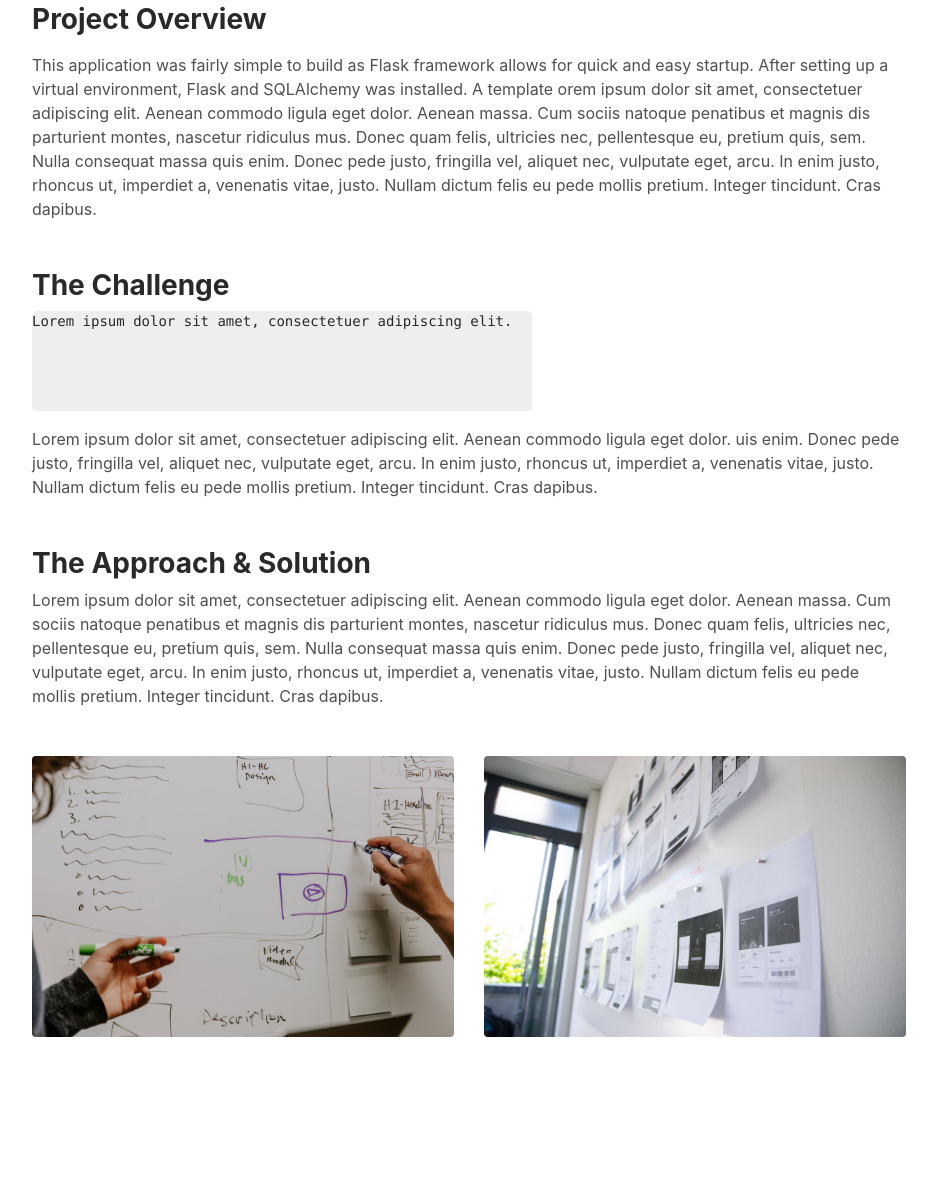
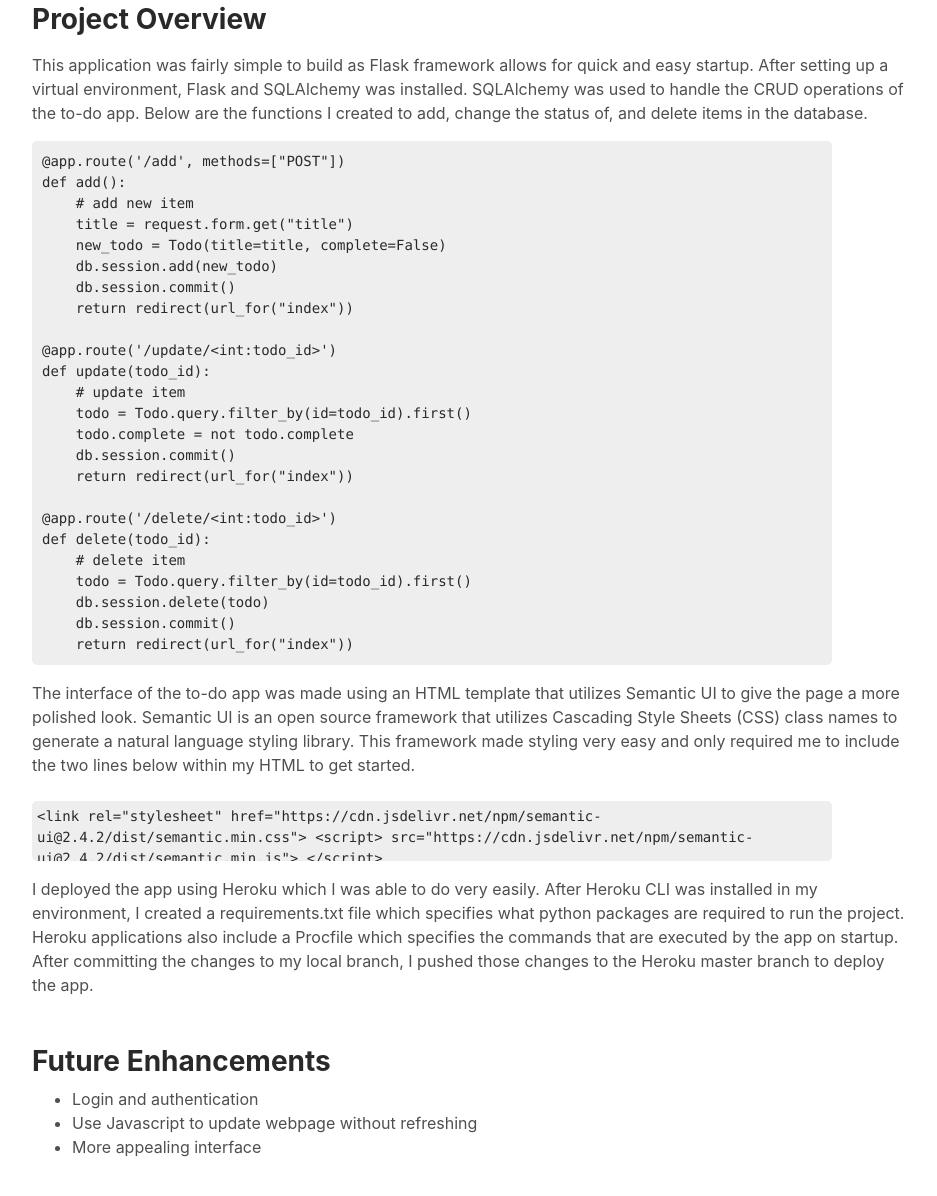
Before and after one commit to BriaWilliams/newPortfolio, a plain HTML site: page todo.html in a window 1280 px wide. Shown: the part 754-1950 px from the top of the page, without its empty margins (311-1248 px from the left). Drawn offline with Linux system fonts and the light colour scheme.

Commit message:
updating todo.html

```diff
--- a/todo.html
+++ b/todo.html
@@ -102,7 +102,7 @@
 						    <h3 class="client-name font-weight-bold mb-4">Simple To-Do App</h3>
 						    <ul class="client-meta list-unstyled">
 <!--							    <li class="mb-2"><i class="fas fa-industry fa-fw mr-2"></i><strong>Industry:</strong> Tech</li>-->
-<!--							    <li class="mb-2"><i class="fas fa-users fa-fw mr-2"></i><strong>Size:</strong> 100+</li>-->
+							    <li class="mb-2"><i class="fas fa-github fa-fw mr-2"></i><strong>Repository:</strong><a class="theme-link" href="https://github.com/BriaWilliams/todoApp">Github</a></li>
 							    <li class="mb-2"><strong><i class="fas fa-link fa-fw mr-2"></i>Website:</strong> <a class="theme-link" href="https://hello-flaskr.herokuapp.com/">hello-flaskr.herokuapp.com/</a></li>
 
 						    </ul>
@@ -120,32 +120,54 @@
 				<div class="project-sections py-5">
 					<div class="project-section mb-5">
 					    <h3 class="project-section-title mb-3">Project Overview</h3>
-					    <p> This application was fairly simple to build as Flask framework allows for quick and easy startup. After setting up a virtual environment, Flask and SQLAlchemy was installed. A template  orem ipsum dolor sit amet, consectetuer adipiscing elit. Aenean commodo ligula eget dolor. Aenean massa. Cum sociis natoque penatibus et magnis dis parturient montes, nascetur ridiculus mus. Donec quam felis, ultricies nec, pellentesque eu, pretium quis, sem. Nulla consequat massa quis enim. Donec pede justo, fringilla vel, aliquet nec, vulputate eget, arcu. In enim justo, rhoncus ut, imperdiet a, venenatis vitae, justo. Nullam dictum felis eu pede mollis pretium. Integer tincidunt. Cras dapibus. </p>
+					    <p> This application was fairly simple to build as Flask framework allows for quick and easy startup.
+							After setting up a virtual environment, Flask and SQLAlchemy was installed. SQLAlchemy was used to handle the CRUD operations of the to-do app.&#13;&#10; Below are the functions I created to add, change the status of, and delete items in the database.
+							<pre style="background-color: #eee; width: 800px; border-radius:5px; padding:10px; white-space: normal; word-break: break-word;">
+							<code>@app.route('/add', methods=["POST"])<br>def add():<br>
+							&nbsp;&nbsp;&nbsp;&nbsp;# add new item<br>&nbsp;&nbsp;&nbsp;&nbsp;title = request.form.get("title")<br>&nbsp;&nbsp;&nbsp;&nbsp;new_todo = Todo(title=title, complete=False)<br>&nbsp;&nbsp;&nbsp;&nbsp;db.session.add(new_todo)<br>&nbsp;&nbsp;&nbsp;&nbsp;db.session.commit()<br>&nbsp;&nbsp;&nbsp;&nbsp;return redirect(url_for("index"))<br>
+							<br>
+							@app.route('/update/&lt;int:todo_id&gt;')<br>def update(todo_id):<br>&nbsp;&nbsp;&nbsp;&nbsp;# update item<br>&nbsp;&nbsp;&nbsp;&nbsp;todo = Todo.query.filter_by(id=todo_id).first()<br>&nbsp;&nbsp;&nbsp;&nbsp;todo.complete = not todo.complete<br>&nbsp;&nbsp;&nbsp;&nbsp;db.session.commit()<br>&nbsp;&nbsp;&nbsp;&nbsp;return redirect(url_for("index"))
+								<br><br>@app.route('/delete/&lt;int:todo_id&gt;')<br>def delete(todo_id):<br>&nbsp;&nbsp;&nbsp;&nbsp;# delete item<br>&nbsp;&nbsp;&nbsp;&nbsp;todo = Todo.query.filter_by(id=todo_id).first()<br>&nbsp;&nbsp;&nbsp;&nbsp;db.session.delete(todo)<br>&nbsp;&nbsp;&nbsp;&nbsp;db.session.commit()<br>&nbsp;&nbsp;&nbsp;&nbsp;return redirect(url_for("index"))</code>
+							</pre>
+							The interface of the to-do app was made using an HTML template that utilizes Semantic UI to give the page a more polished look.
+							Semantic UI is an open source framework that utilizes Cascading Style Sheets (CSS) class names to generate a natural language styling library.
+							This framework made styling very easy and only required me to include the two lines below within my HTML to get started. <br><br>
+							<pre style="background-color: #eee;  border-radius:5px; width: 800px; height:60px;  padding: 5px; white-space: normal; word-break: break-word;"><code>  &lt;link rel="stylesheet" href="https://cdn.jsdelivr.net/npm/semantic-ui@2.4.2/dist/semantic.min.css">&#13;&#10;  &lt;script&gt; src="https://cdn.jsdelivr.net/npm/semantic-ui@2.4.2/dist/semantic.min.js"&gt; &lt;/script&gt;</code>
+							</pre>
+						I deployed the app using Heroku which I was able to do very easily. After Heroku CLI was installed in my environment, I created a requirements.txt file which specifies what python packages are required to run the project.
+						Heroku applications also include a Procfile which specifies the commands that are executed by the app on startup. After committing the changes to my local branch, I pushed those changes to the Heroku master branch to deploy the app.
+						<br>
+
+						</p>
 					</div><!--//project-section-->
 
-					<div class="project-section mb-5">
-					     <h3 class="project-section-title">The Challenge</h3>
+<!--					<div class="project-section mb-5">-->
+<!--					     <h3 class="project-section-title">The Challenge</h3>-->
 
-						<pre style="background-color: #eee;  border-radius: 5px; width: 500px; height:100px;"><code>Lorem ipsum dolor sit amet, consectetuer adipiscing elit.
-							     Aenean commodo ligula eget dolor. Aenean massa. Cum sociis natoque penatibus et magnis dis parturient montes, nascetur ridiculus mus. Donec quam felis, ultricies nec, pellentesque eu, pretium quis, sem. Nulla consequat massa quis enim. Donec pede justo, fringilla vel, aliquet nec, vulputate eget, arcu. In enim justo, rhoncus ut, imperdiet a, venenatis vitae, justo.
-							     Nullam dictum felis eu pede mollis pretium. Integer tincidunt. Cras dapibus.</code></pre>
+<!--						<pre style="background-color: #eee;  border-radius: 5px; width: 500px; height:100px; padding: 10px; white-space: normal; word-break: break-word;"><code>Lorem ipsum dolor sit amet, consectetuer adipiscing elit.-->
+<!--							     Aenean commodo ligula eget dolor. Aenean massa. Cum sociis natoque penatibus et magnis dis parturient montes, nascetur ridiculus mus. Donec quam felis, ultricies nec, pellentesque eu, pretium quis, sem. Nulla consequat massa quis enim. Donec pede justo, fringilla vel, aliquet nec, vulputate eget, arcu. In enim justo, rhoncus ut, imperdiet a, venenatis vitae, justo.-->
+<!--							     Nullam dictum felis eu pede mollis pretium. Integer tincidunt. Cras dapibus.</code></pre>-->
 
-					    <p>Lorem ipsum dolor sit amet, consectetuer adipiscing elit. Aenean commodo ligula eget dolor. uis enim. Donec pede justo, fringilla vel, aliquet nec, vulputate eget, arcu. In enim justo, rhoncus ut, imperdiet a, venenatis vitae, justo. Nullam dictum felis eu pede mollis pretium. Integer tincidunt. Cras dapibus. </p>
+<!--					    <p>Lorem ipsum dolor sit amet, consectetuer adipiscing elit. Aenean commodo ligula eget dolor. uis enim. Donec pede justo, fringilla vel, aliquet nec, vulputate eget, arcu. In enim justo, rhoncus ut, imperdiet a, venenatis vitae, justo. Nullam dictum felis eu pede mollis pretium. Integer tincidunt. Cras dapibus. </p>-->
 
 
-					</div><!--//project-section-->
+<!--					</div>&lt;!&ndash;//project-section&ndash;&gt;-->
 
 					<div class="project-section mb-5">
-					     <h3 class="project-section-title">The Approach &amp; Solution</h3>
-					    <p>Lorem ipsum dolor sit amet, consectetuer adipiscing elit. Aenean commodo ligula eget dolor. Aenean massa. Cum sociis natoque penatibus et magnis dis parturient montes, nascetur ridiculus mus. Donec quam felis, ultricies nec, pellentesque eu, pretium quis, sem. Nulla consequat massa quis enim. Donec pede justo, fringilla vel, aliquet nec, vulputate eget, arcu. In enim justo, rhoncus ut, imperdiet a, venenatis vitae, justo. Nullam dictum felis eu pede mollis pretium. Integer tincidunt. Cras dapibus. </p>
-					    <div class="row mt-5">
-						    <div class="col-12 col-lg-6 mb-5">
-							    <img class="img-fluid rounded" src="assets/images/project/project-figure-1.jpg" alt="image">
-						    </div>
-						    <div class="col-12 col-lg-6 mb-5">
-							    <img class="img-fluid rounded" src="assets/images/project/project-figure-2.jpg" alt="image">
-						    </div>
-					    </div>
+					     <h3 class="project-section-title">Future Enhancements</h3>
+						<ul>
+							<li>Login and authentication</li>
+							<li>Use Javascript to update webpage without refreshing</li>
+							<li>More appealing interface</li>
+						</ul>
+<!--					    <div class="row mt-5">-->
+<!--						    <div class="col-12 col-lg-6 mb-5">-->
+<!--							    <img class="img-fluid rounded" src="assets/images/project/project-figure-1.jpg" alt="image">-->
+<!--						    </div>-->
+<!--						    <div class="col-12 col-lg-6 mb-5">-->
+<!--							    <img class="img-fluid rounded" src="assets/images/project/project-figure-2.jpg" alt="image">-->
+<!--						    </div>-->
+<!--					    </div>-->
 
 <!--					    <p>Lorem ipsum dolor sit amet, consectetuer adipiscing elit. Aenean commodo ligula eget dolor. Aenean massa. Cum sociis natoque penatibus et magnis dis parturient montes, nascetur ridiculus mus. Donec quam felis, ultricies nec, pellentesque eu, pretium quis, sem. Nulla consequat massa quis enim. Donec pede justo, fringilla vel, aliquet nec, vulputate eget, arcu. In enim justo, rhoncus ut, imperdiet a, venenatis vitae, justo. Nullam dictum felis eu pede mollis pretium. Integer tincidunt. Cras dapibus. </p>-->
 <!--					     -->
```
Also changed, not shown: index.html (+12 -12 lines), portfolio.html (+24 -24 lines), services.html (+1 -1 lines).
